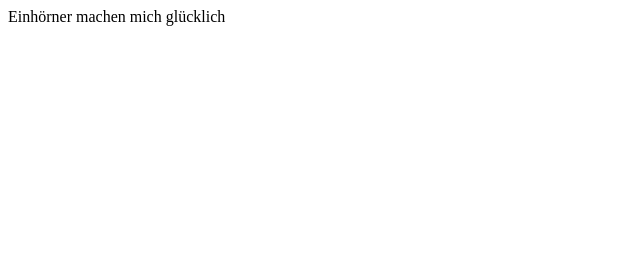
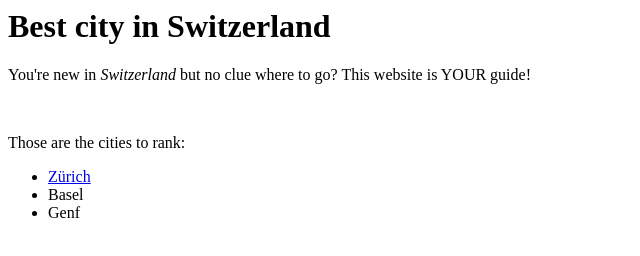
Before and after one commit to grafla/grafla.github.io, a plain HTML site: page index.html in a window 1280 px wide. Shown: the whole page, without its empty margins (0-640 px from the left). Drawn offline with Linux system fonts and the light colour scheme.

Commit message:
adding html

```diff
--- a/index.html
+++ b/index.html
@@ -1 +1,10 @@
-Einhörner machen mich glücklich
+<html>
+  <head></head>
+  <body>
+     <h1>Best city in <strong>Switzerland</strong></h1>
+     <p>You're new in <em>Switzerland</em> but no clue where to go? This website is YOUR guide!</p>
+     <br/>
+     <p>Those are the cities to rank:</p>
+     <ul>
+       <li><a href="https://de.wikipedia.org/wiki/Z%C3%BCrich"> Zürich</a></li><li>Basel</li><li>Genf</li>
+     </ul>
```
